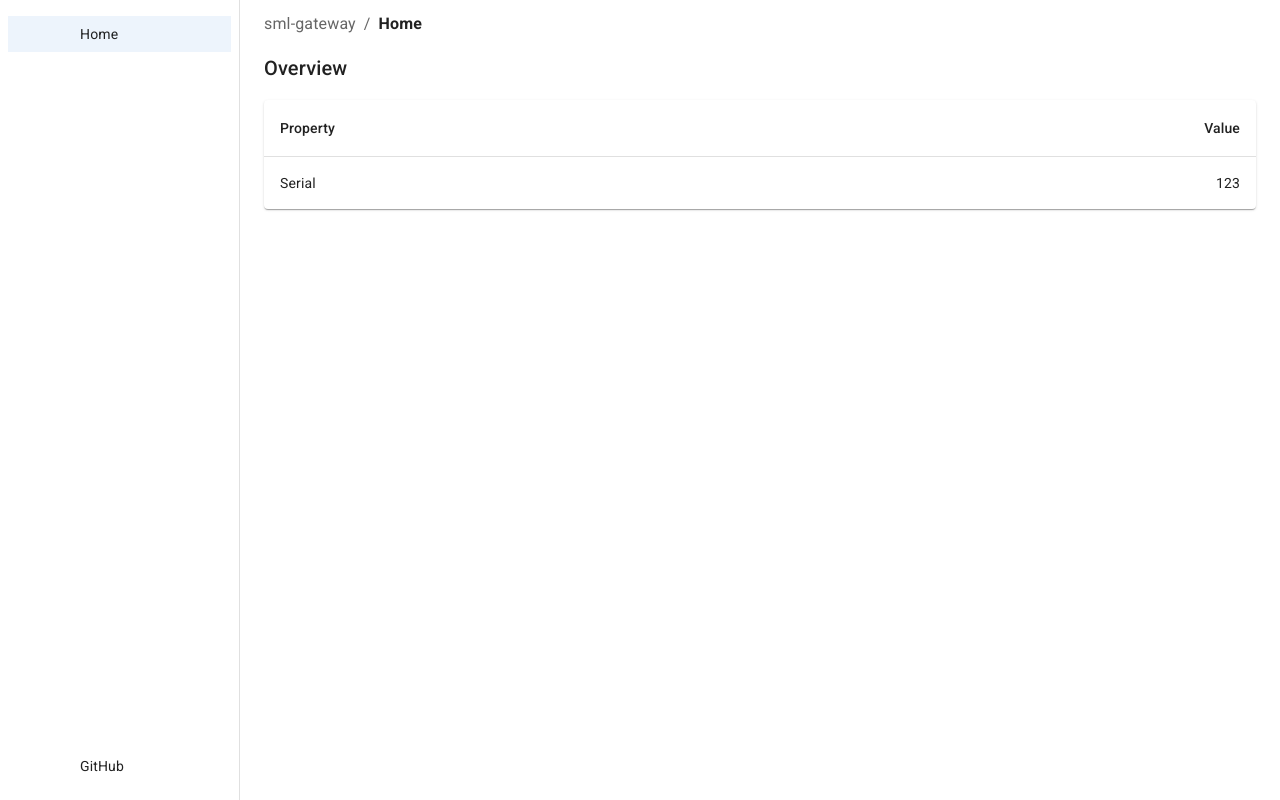
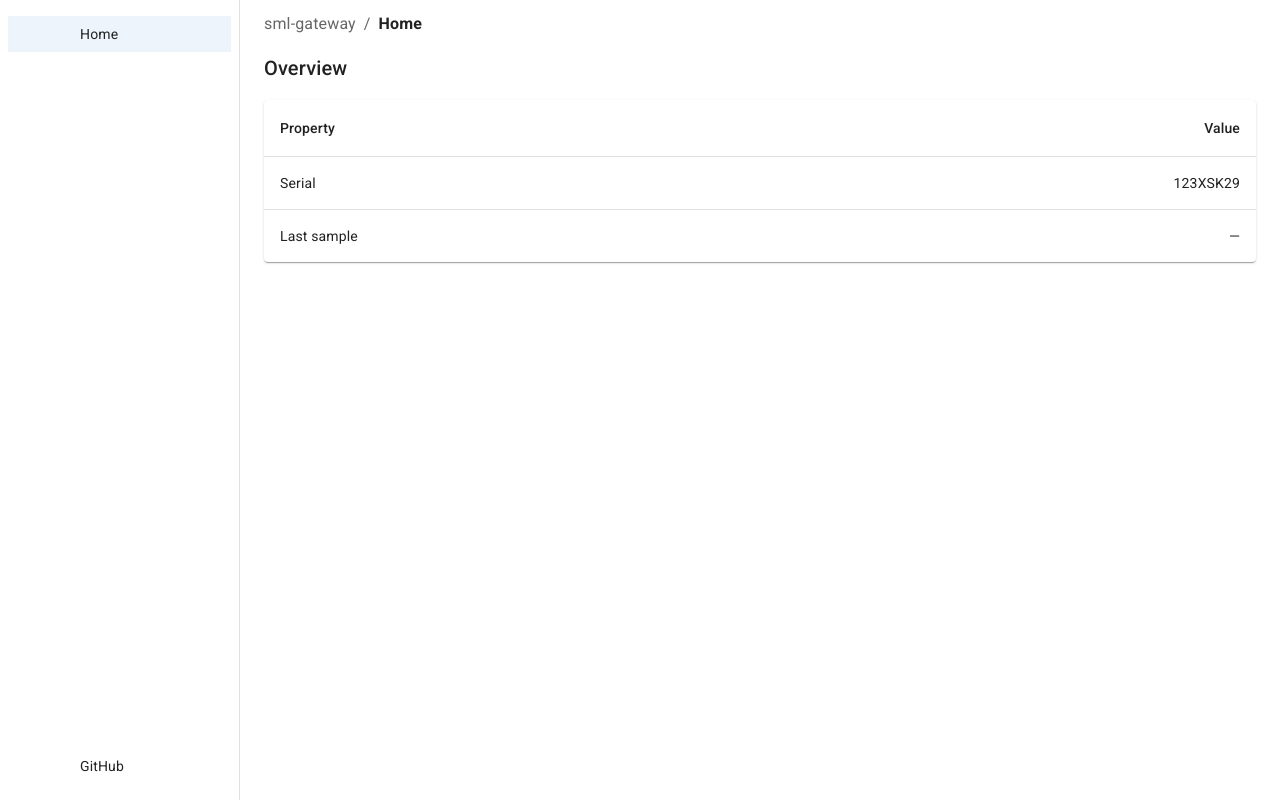
Before and after one commit to kajoik/sml-gateway, a React (Vite) app in the folder apps/web/: page / in a window 1280 px wide. Built offline with nearby package versions, Linux system fonts and the light colour scheme; no server answers; some icons are missing.

Commit message:
Display streamed sample in table

```diff
--- a/apps/web/package.json
+++ b/apps/web/package.json
@@ -16,7 +16,8 @@
     "@mui/icons-material": "^7.3.8",
     "@mui/material": "^7.3.8",
     "react": "^19.2.0",
-    "react-dom": "^19.2.0"
+    "react-dom": "^19.2.0",
+    "socket.io-client": "^4.8.3"
   },
   "devDependencies": {
     "@eslint/js": "^9.39.1",
--- a/apps/web/src/components/SampleTable.tsx
+++ b/apps/web/src/components/SampleTable.tsx
@@ -1,3 +1,4 @@
+import { useEffect, useState } from "react";
 import Table from "@mui/material/Table";
 import TableBody from "@mui/material/TableBody";
 import TableCell from "@mui/material/TableCell";
@@ -5,10 +6,34 @@ import TableContainer from "@mui/material/TableContainer";
 import TableHead from "@mui/material/TableHead";
 import TableRow from "@mui/material/TableRow";
 import Paper from "@mui/material/Paper";
-
-const rows = [{ property: "Serial", value: "123" }];
+import { io } from "socket.io-client";
 
 export default function SampleTable() {
+  const [lastValue, setLastValue] = useState<number | null>(null);
+
+  useEffect(() => {
+    const socket = io();
+
+    socket.emit("subscribeSamples");
+
+    socket.on("sample", (payload: { type: string; value: number }) => {
+      setLastValue(payload.value);
+    });
+
+    return () => {
+      socket.emit("unsubscribeSamples");
+      socket.disconnect();
+    };
+  }, []);
+
+  const rows = [
+    { property: "Serial", value: "123XSK29" },
+    {
+      property: "Last sample",
+      value: lastValue !== null ? String(lastValue) : "—",
+    },
+  ];
+
   return (
     <TableContainer component={Paper}>
       <Table sx={{ minWidth: 650 }}>
--- a/apps/web/vite.config.ts
+++ b/apps/web/vite.config.ts
@@ -16,6 +16,11 @@ export default defineConfig({
         target: "http://localhost:3000",
         changeOrigin: true,
       },
+      "/socket.io": {
+        target: "http://localhost:3000",
+        changeOrigin: true,
+        ws: true,
+      },
     },
   },
 });
```
Also changed, not shown: 1 other file (tests, documents, lock files or other folders).
